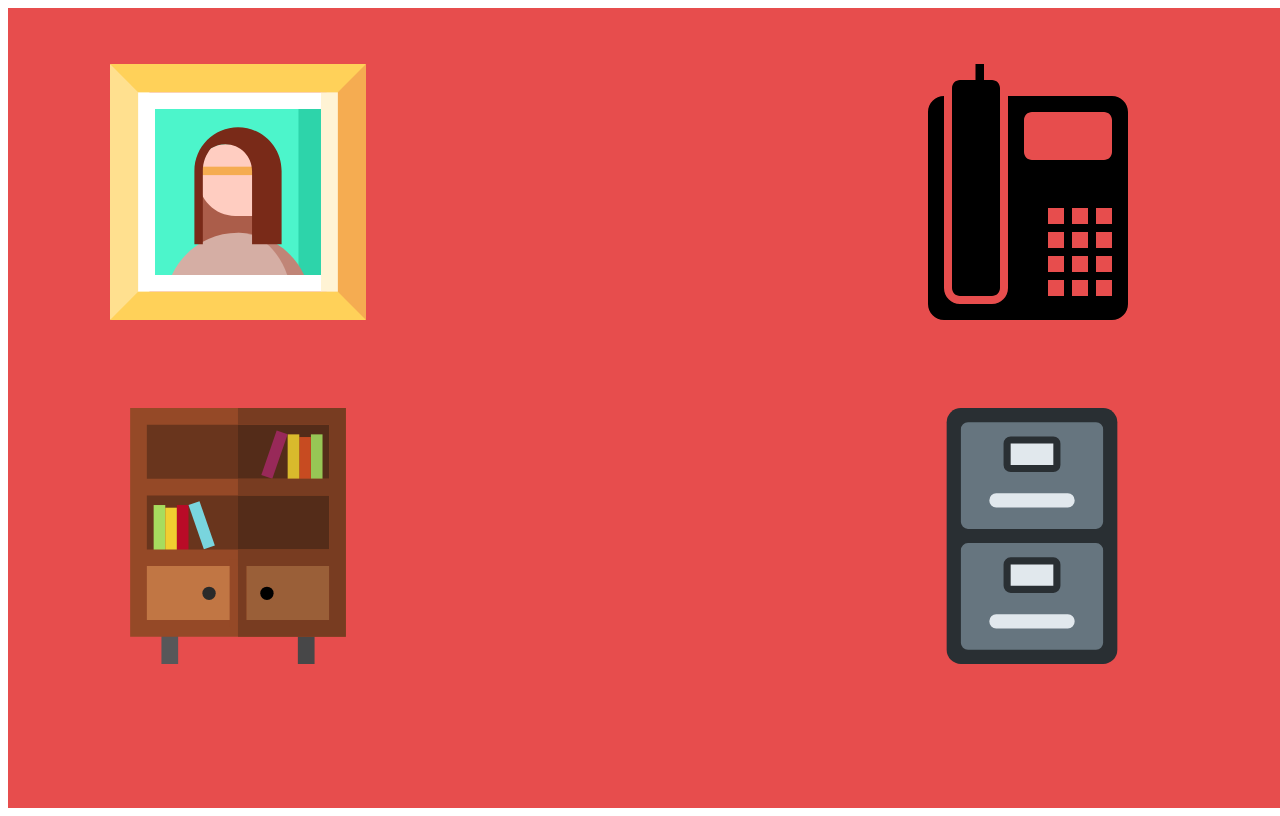
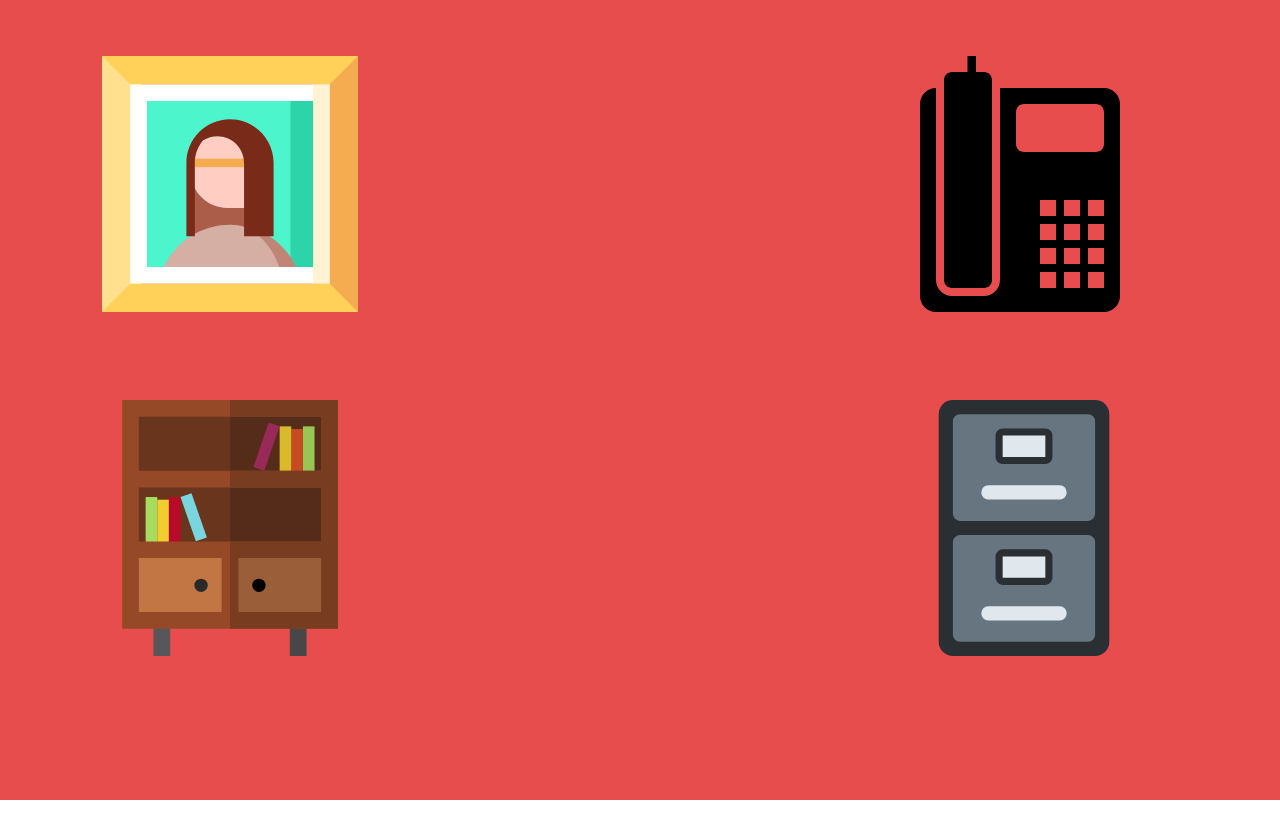
Before and after one commit to ArthurkkLS/Portifolio-Profissional, a React (Vite) app in the folder Portifolio-Profissional/: page / in a window 1280 px wide. Built offline with nearby package versions, Linux system fonts and the light colour scheme.

Commit message:
Update css

```diff
--- a/Portifolio-Profissional/src/assets/style/global.css
+++ b/Portifolio-Profissional/src/assets/style/global.css
@@ -1,5 +1,9 @@
-.html {
-    width: 0%;
+html, body {
+    margin: 0;
+    padding: 0;
+    width: 100%;
+    height: 100vh;
+    overflow: hidden;
 }
 
 .scene {
```
